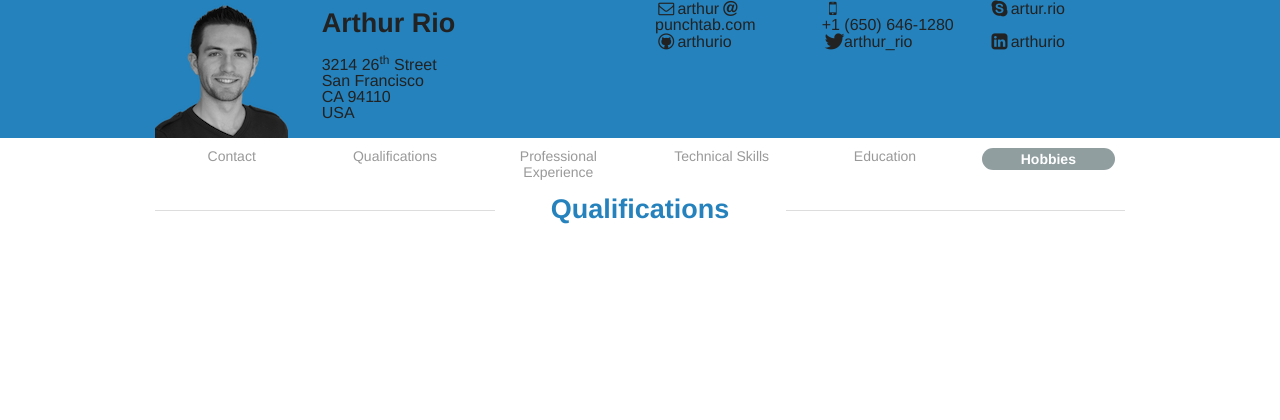
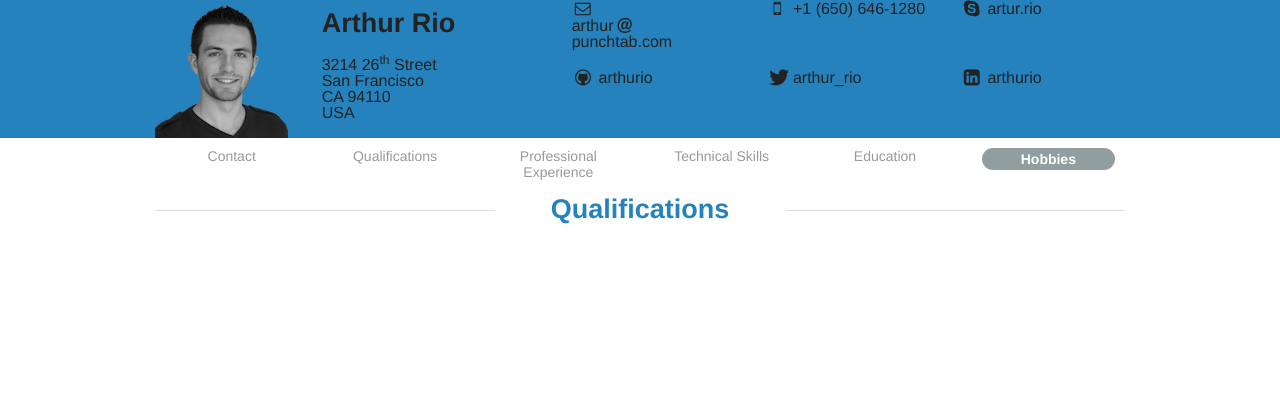
Before and after one commit to arthurio/site_heroku, a Django app: page / in a window 1280 px wide. Shown: the top 420 px of the page. Run offline with Django 3.2, Linux system fonts and the light colour scheme; some web fonts are replaced.

Commit message:
changes for the header

```diff
--- a/perso/static/css/style.css
+++ b/perso/static/css/style.css
@@ -16,19 +16,27 @@ header .contact a:focus, header .contact a:hover,
     color: #333;
 }
 
-span.icon-mobile-2 a {
+header .contact .row {
+    height: 69px;
+}
+
+span.content {
+    display: inline-block;
+}
+
+.mobile span.content a {
     display: none;
 }
 
-span.icon-mobile-2 a.mobile-only {
+.mobile span.content a.mobile-only {
     display: block;
 }
 
 @media only screen {
-    span.icon-mobile-2 a {
+    .mobile span.content a {
         display: block;
     }
-    span.icon-mobile-2 a.mobile-only {
+    .mobile span.content a.mobile-only {
         display: none;
     }
 }
--- a/perso/templates/content.html
+++ b/perso/templates/content.html
@@ -31,9 +31,9 @@
         <div style="height: 200px;"></div>
     </div>
 </div>
-<div class="row">
+<div class="row" data-magellan-destination="education" id="education">
     <div class="large-12 columns">
-        <hr data-magellan-destination="education" id="education"/>
+        <hr/>
         <h3>Education</h3>
     </div>
 </div>
@@ -42,9 +42,9 @@
         <div style="height: 200px;"></div>
     </div>
 </div>
-<div class="row">
+<div class="row" data-magellan-destination="hobbies" id="hobbies">
     <div class="large-12 columns">
-        <hr data-magellan-destination="hobbies" id="hobbies"/>
+        <hr/>
         <h3>Hobbies</h3>
     </div>
 </div>
--- a/perso/templates/header.html
+++ b/perso/templates/header.html
@@ -2,7 +2,7 @@
     <div class="small-6 large-2 columns">
         <img src="{{ STATIC_URL }}images/profile.png"/>
     </div>
-    <div class="small-6 large-4 columns">
+    <div class="small-6 large-3 columns">
         <div class="row">
             <div class="small-12 large-12 columns">
                 <h3>Arthur Rio</h3>
@@ -29,27 +29,33 @@
             </div>
         </div>
     </div>
-    <div class="small-12 large-6 columns contact">
+    <div class="small-12 large-7 columns contact">
         <div class="row">
             <div class="small-4 large-4 columns">
-                <span class="icon icon-mail"><a href="mailto:arthur@punchtab.com?subject=Contact%20from%20arthur-rio.fr">arthur<span class="icon icon-at"></span>punchtab.com</a></span>
+                <span class="icon icon-mail"></span>
+                <span class="content"><a href="mailto:arthur@punchtab.com?subject=Contact%20from%20arthur-rio.fr">arthur<span class="icon icon-at"></span>punchtab.com</a></span>
+            </div>
+            <div class="small-4 large-4 columns mobile">
+                <span class="icon icon-mobile-2"></span>
+                <span class="content"><a class="mobile-only" href="tel:1-650-646-1280">+1 (650) 646-1280</a><a href="callto:1-650-646-1280">+1 (650) 646-1280</a></span>
             </div>
             <div class="small-4 large-4 columns">
-                <span class="icon icon-mobile-2"><a class="mobile-only" href="tel:1-650-646-1280">+1 (650) 646-1280</a><a href="callto:1-650-646-1280">+1 (650) 646-1280</a></span>
-            </div>
-            <div class="small-4 large-4 columns">
-                <span class="icon icon-skype"><a href="skype:arthur.rio">artur.rio</a></span>
+                <span class="icon icon-skype"></span>
+                <span class="content"><a href="skype:arthur.rio">artur.rio</a></span>
             </div>
         </div>
         <div class="row">
             <div class="small-4 large-4 columns">
-                <span class="icon icon-github-circled"><a href="https://github.com/arthurio" target="_blank">arthurio</a></span>
+                <span class="icon icon-github-circled"></span>
+                <span class="content"><a href="https://github.com/arthurio" target="_blank">arthurio</a></span>
             </div>
             <div class="small-4 large-4 columns">
-                <span class="icon icon-twitter-bird"><a href="https://twitter.com/arthur_rio" target="_blank">arthur_rio</a></span>
+                <span class="icon icon-twitter-bird"></span>
+                <span class="content"><a href="https://twitter.com/arthur_rio" target="_blank">arthur_rio</a></span>
             </div>
             <div class="small-4 large-4 columns">
-                <span class="icon icon-linkedin-rect"><a href="http://www.linkedin.com/in/arthurio" target="_blank">arthurio</a></span>
+                <span class="icon icon-linkedin-rect"></span>
+                <span class="content"><a href="http://www.linkedin.com/in/arthurio" target="_blank">arthurio</a></span>
             </div>
         </div>
     </div>
```
